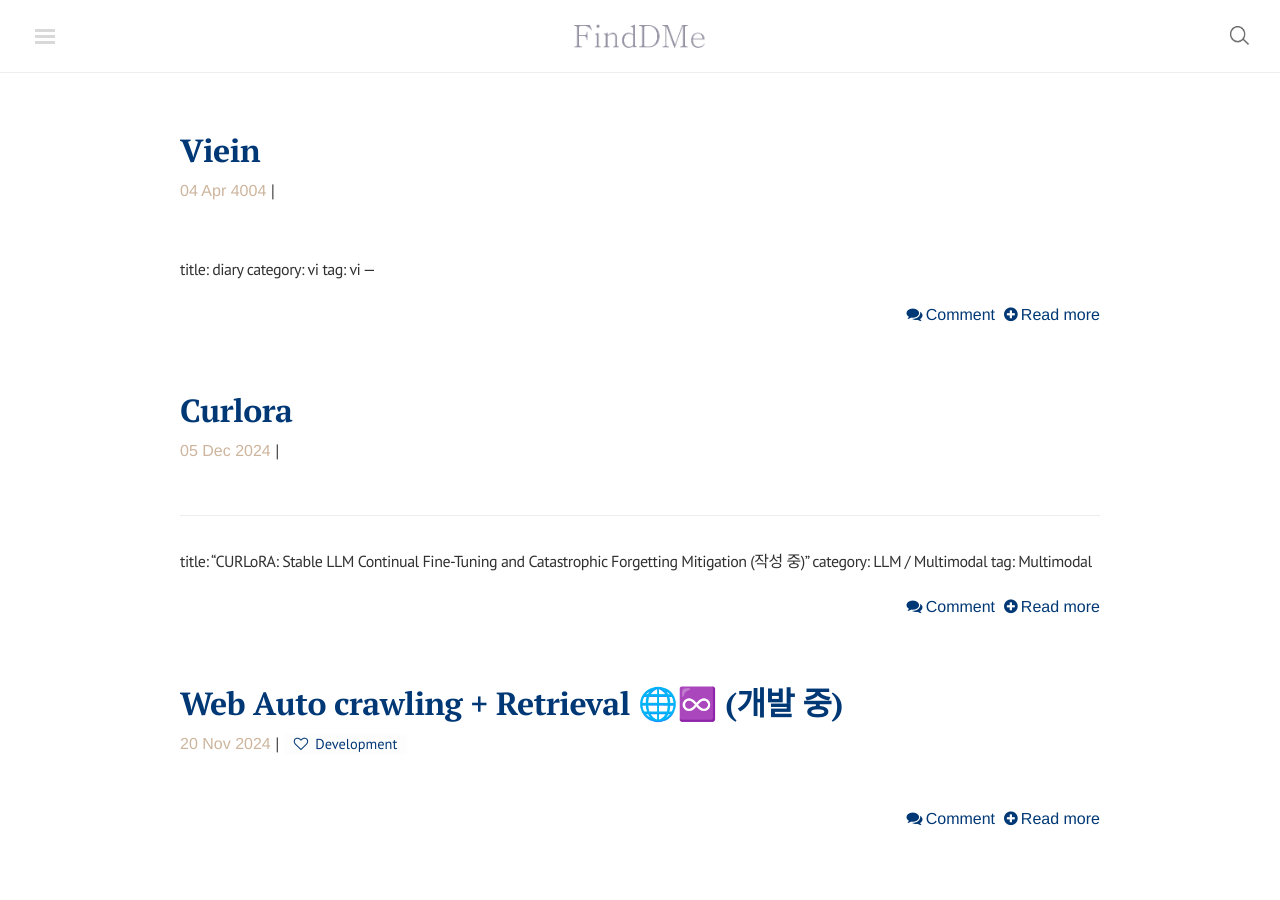
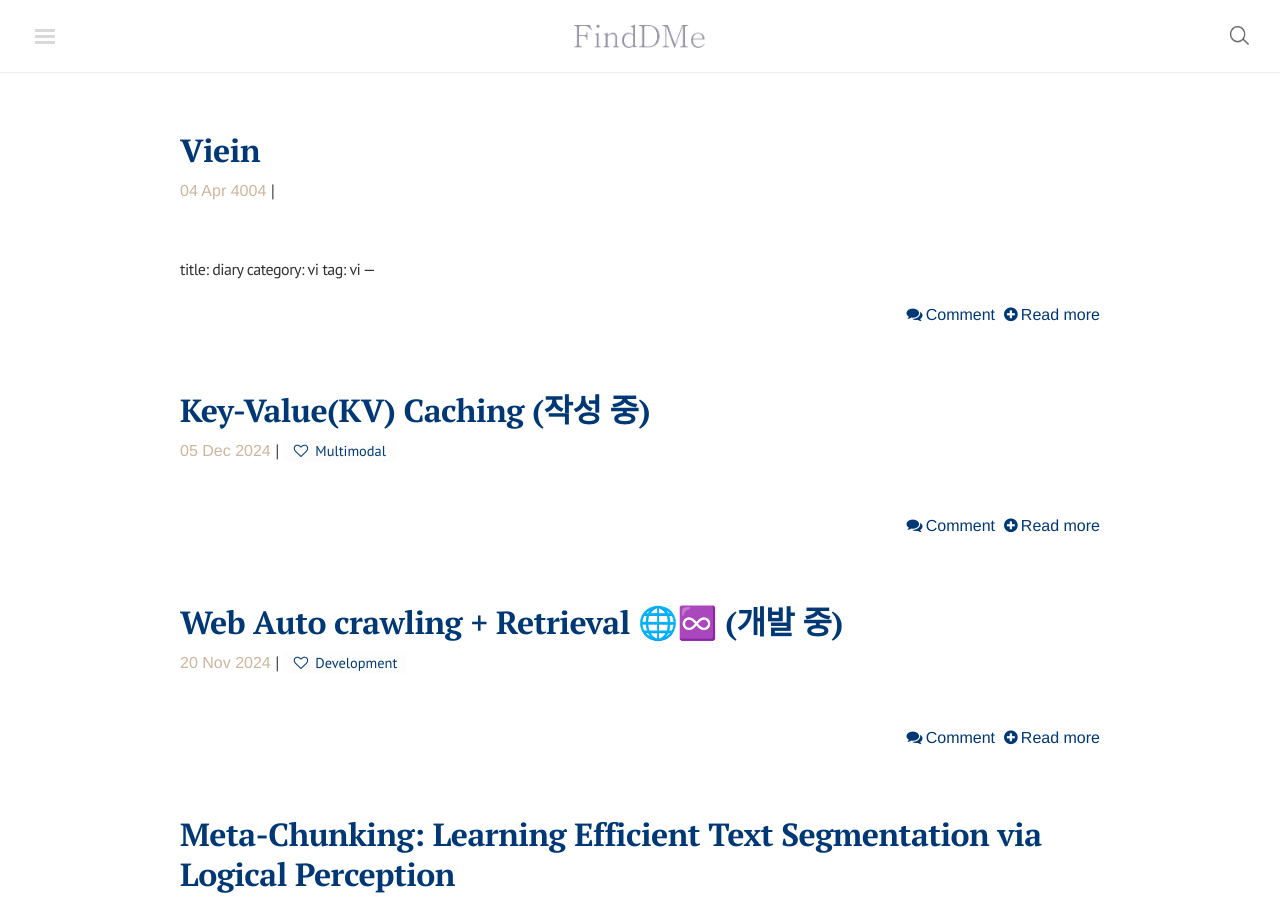
Before and after one commit to finddme/finddme.github.io, a Jekyll site: the page built from blog/index.html, in a window 1280 px wide and 900 px high. Built offline with Jekyll 4.4.1, drawn with Linux system fonts in a browser that asks for light colours; nearby versions of some CDN libraries; the list of posts is cut into pages by our own code; comment, search, counter and statistics services are not loaded; some of the changed lines change nothing that is shown.

Commit message:
Update 2024-12-05-curlora.md

```diff
--- a/_posts/2024-12-05-curlora.md
+++ b/_posts/2024-12-05-curlora.md
@@ -1,8 +1,8 @@
 ---
-title: "CURLoRA: Stable LLM Continual Fine-Tuning and Catastrophic Forgetting Mitigation (작성 중)"
+title: "Key-Value(KV) Caching (작성 중)"
 category: LLM / Multimodal
 tag: Multimodal
-
+---
 
 
 
@@ -24,7 +24,5 @@
 
 
 
-# Reference
 
-> [https://github.com/MNoorFawi/curlora](https://github.com/MNoorFawi/curlora)<br>
-> [https://arxiv.org/pdf/2408.14572](https://arxiv.org/pdf/2408.14572)
+Transformer는 2017년 발표된 "Attention Is All You Need" 논문에서 발표되었다. 최근 GPT 계열의 LLM들은 대부분 Transformer의 decoder 구조를 기반으로 하고 있다. LLM들의 복잡성과 규모가 커지며, 생성 응답의 속도를 향상시키기 위한 다양한 시도가 이루어지고 있다. Key-Value(KV) Caching은 그런한 방법론들 중 하나이다.
```
